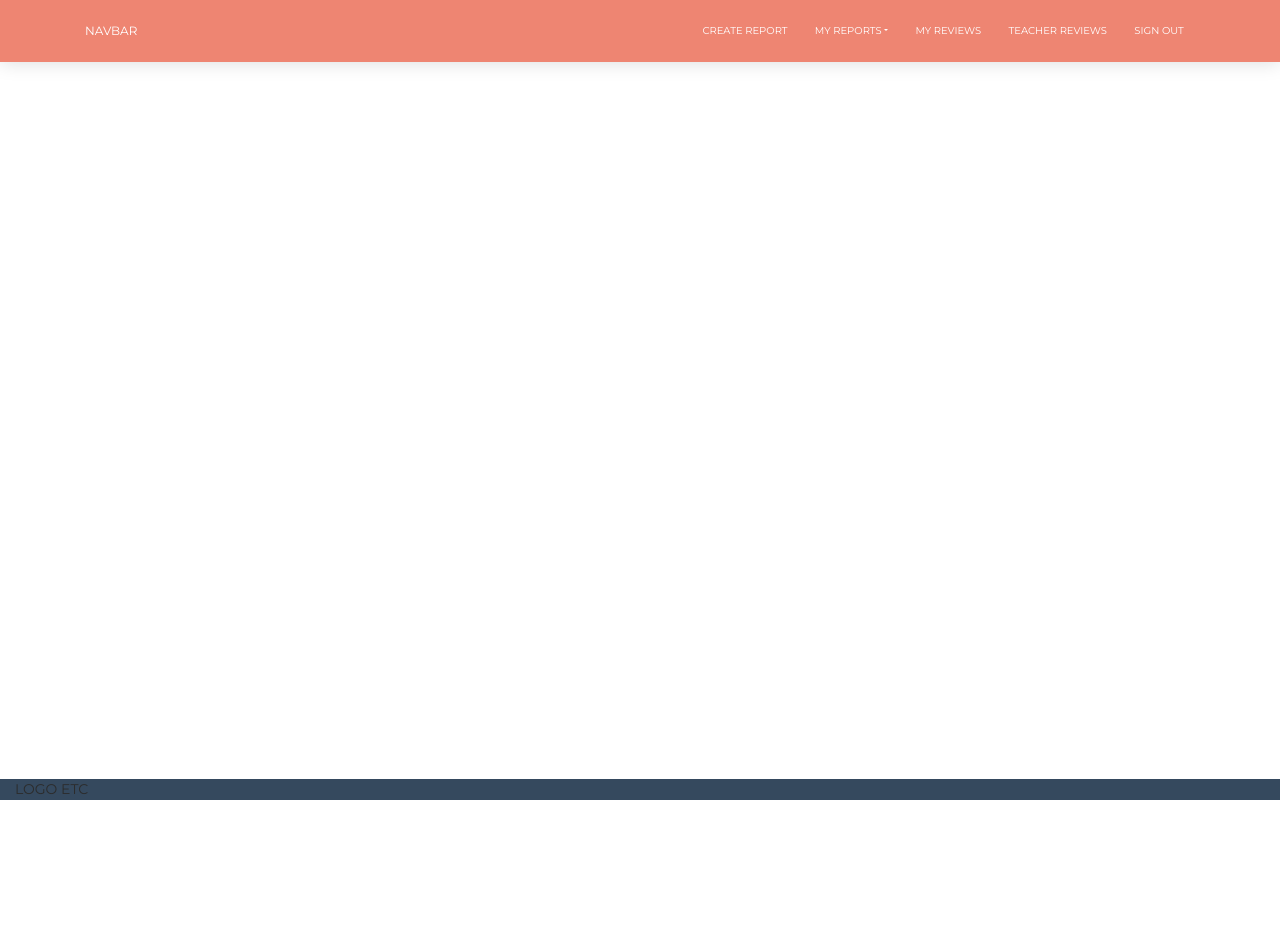
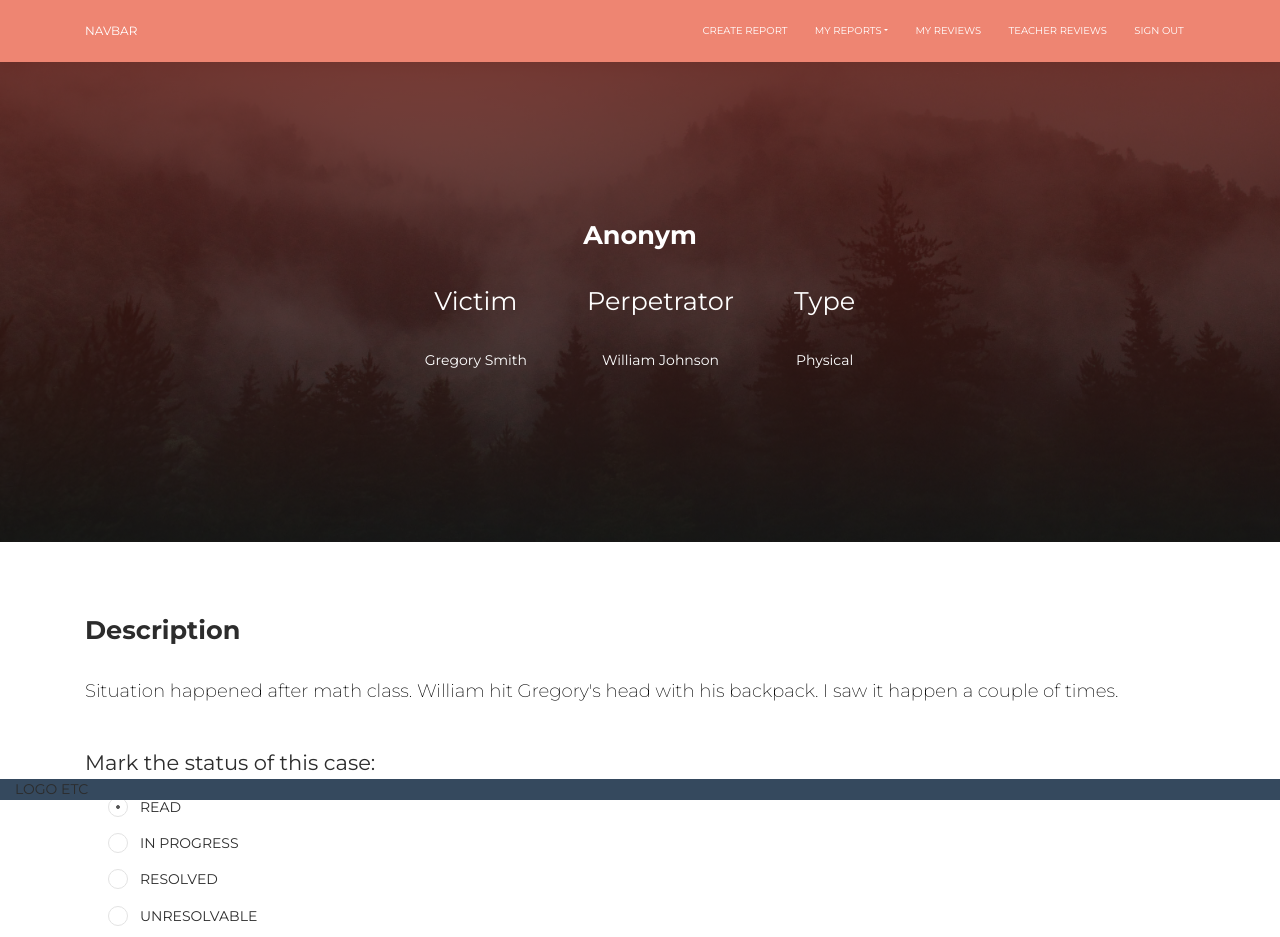
Before and after one commit to letekman/yourside, an Angular app: page /teacherReports/1 in a window 1280 px wide. Before the commit this address led to /. Shown: the top 937 px of the page. Before the commit the page ends 800 px from the top, so only its background shows below. Built offline with nearby package versions, Linux system fonts and the light colour scheme.

Commit message:
created a detailed case view

```diff
--- a/src/app/app.module.ts
+++ b/src/app/app.module.ts
@@ -19,6 +19,7 @@ import {HttpClientModule} from '@angular/common/http';
 import { ReportComponent } from './components/report/report.component';
 import { TeacherReportComponent } from './components/teacher-report/teacher-report.component';
 import { ReportListCaseComponent } from './components/report-list-case/report-list-case.component';
+import { ReportDetailedComponent } from './components/report-detailed/report-detailed.component';
 
 @NgModule({
     declarations: [
@@ -32,7 +33,8 @@ import { ReportListCaseComponent } from './components/report-list-case/report-li
         ReviewTeacherComponent,
         ReportComponent,
         TeacherReportComponent,
-        ReportListCaseComponent
+        ReportListCaseComponent,
+        ReportDetailedComponent
     ],
     imports: [
         BrowserAnimationsModule,
--- a/src/app/app.routing.ts
+++ b/src/app/app.routing.ts
@@ -8,6 +8,7 @@ import {ReviewTeacherComponent} from './review-teacher/review-teacher.component'
 import {TeacherreviewsComponent} from './components/mainpanel/teacherreviews/teacherreviews/teacherreviews.component';
 import {ReportComponent} from './components/report/report.component';
 import {TeacherReportComponent} from "./components/teacher-report/teacher-report.component";
+import {ReportDetailedComponent} from "./components/report-detailed/report-detailed.component";
 
 
 const routes: Routes = [
@@ -17,7 +18,8 @@ const routes: Routes = [
     { path: 'review', component: ReviewTeacherComponent},
     { path: 'teacherList', component: TeacherreviewsComponent},
     { path: 'createReport', component: ReportComponent},
-    { path: 'teacherReports', component: TeacherReportComponent}
+    { path: 'teacherReports', component: TeacherReportComponent},
+    { path: 'teacherReports/:id', component: ReportDetailedComponent }
 ];
 
 @NgModule({
--- /dev/null
+++ b/src/app/components/report-detailed/report-detailed.component.css
@@ -0,0 +1,10 @@
+.elements {
+    display: flex;
+    flex-direction: row;
+    justify-content: center;
+}
+
+.property {
+    margin-right: 60px;
+    margin-left: 60px;
+}
--- /dev/null
+++ b/src/app/components/report-detailed/report-detailed.component.html
@@ -0,0 +1,65 @@
+<div class="wrapper">
+    <div class="page-header page-header-small" filter-color="orange">
+        <div class="page-header-image rellax-header" data-rellax-speed="-8" style="background-image: url('assets/img/bg11.jpg') ;">
+        </div>
+        <div class="container">
+            <div class="content-center">
+                <h3 class="title">Anonym</h3>
+                <div class="elements">
+                    <div>
+                        <h3>Victim</h3>
+                        <p>Gregory Smith</p>
+                    </div>
+                    <div class="property">
+                        <h3>Perpetrator</h3>
+                        <p>William Johnson</p>
+                    </div>
+                    <div>
+                        <h3>Type</h3>
+                        <p>Physical</p>
+                    </div>
+                </div>
+            </div>
+        </div>
+    </div>
+    <div class="section">
+        <div class="container">
+            <h3 class="title">Description</h3>
+            <h5 class="description" style="color: black">Situation happened after math class. William hit Gregory's head with his backpack. I saw it happen a couple of times.</h5>
+            <div class="row">
+                <div class="col-md-12">
+                    <h4>Mark the status of this case: </h4>
+                    <div class="form-check form-check-radio">
+                        <label class="form-check-label">
+                            <input class="form-check-input" type="radio" name="status" id="read" value="read" checked>
+                            <span class="form-check-sign"></span>
+                            READ
+                        </label>
+                    </div>
+                    <div class="form-check form-check-radio">
+                        <label class="form-check-label">
+                            <input class="form-check-input" type="radio" name="status" id="inprogress" value="inprogress">
+                            <span class="form-check-sign"></span>
+                            IN PROGRESS
+                        </label>
+                    </div>
+                    <div class="form-check form-check-radio">
+                        <label class="form-check-label">
+                            <input class="form-check-input" type="radio" name="status" id="resolved" value="resolved">
+                            <span class="form-check-sign"></span>
+                            RESOLVED
+                        </label>
+                    </div>
+                    <div class="form-check form-check-radio">
+                        <label class="form-check-label">
+                            <input class="form-check-input" type="radio" name="status" id="unresolvable" value="unresolvable">
+                            <span class="form-check-sign"></span>
+                            UNRESOLVABLE
+                        </label>
+                    </div>
+                    <button class="btn btn-primary btn-simple btn-round" style="border:1px solid black; color: black" type="button">Submit</button>
+                </div>
+            </div>
+        </div>
+    </div>
+</div>
--- /dev/null
+++ b/src/app/components/report-detailed/report-detailed.component.ts
@@ -0,0 +1,19 @@
+import { Component, OnInit } from '@angular/core';
+import {ReportModel} from "../report-list-case/report-list-case.model";
+
+@Component({
+  selector: 'app-report-detailed',
+  templateUrl: './report-detailed.component.html',
+  styleUrls: ['./report-detailed.component.css']
+})
+export class ReportDetailedComponent implements OnInit {
+  report: ReportModel;
+
+  constructor() { }
+
+  ngOnInit(): void {
+    // this.report = history.state.rep;
+    // console.log(this.report)
+  }
+
+}
--- a/src/app/components/report-list-case/report-list-case.component.css
+++ b/src/app/components/report-list-case/report-list-case.component.css
@@ -11,3 +11,7 @@
 
 .grow { transition: all .2s ease-in-out; }
 .grow:hover { transform: scale(1.1); }
+
+a {
+    text-decoration: none;
+}
--- a/src/app/components/report-list-case/report-list-case.component.html
+++ b/src/app/components/report-list-case/report-list-case.component.html
@@ -1,4 +1,5 @@
 <div>
+    <a [routerLink]=link>
         <table class="element grow">
             <tr>
                 <th class="column-1">Victim</th>
@@ -12,4 +13,5 @@
                 <td class="column-3">{{report.type}}</td>
                 <td class="column-4">{{report.status}}</td>
         </table>
+    </a>
 </div>
--- a/src/app/components/report-list-case/report-list-case.component.ts
+++ b/src/app/components/report-list-case/report-list-case.component.ts
@@ -1,5 +1,6 @@
 import {Component, Input, OnInit} from '@angular/core';
 import {ReportModel} from "./report-list-case.model";
+import {Router} from "@angular/router";
 
 @Component({
   selector: 'app-report-list-case',
@@ -9,9 +10,12 @@ import {ReportModel} from "./report-list-case.model";
 export class ReportListCaseComponent implements OnInit {
   @Input()
   report: ReportModel;
-  constructor() { }
+  link: string;
+
+  constructor(private router: Router) { }
 
   ngOnInit(): void {
+    this.link = `${this.report.id}`;
   }
 
 }
```
Also changed, not shown: 1 other file (tests, documents, lock files or other folders). Lines whose indentation alone changed are shown as unchanged.
